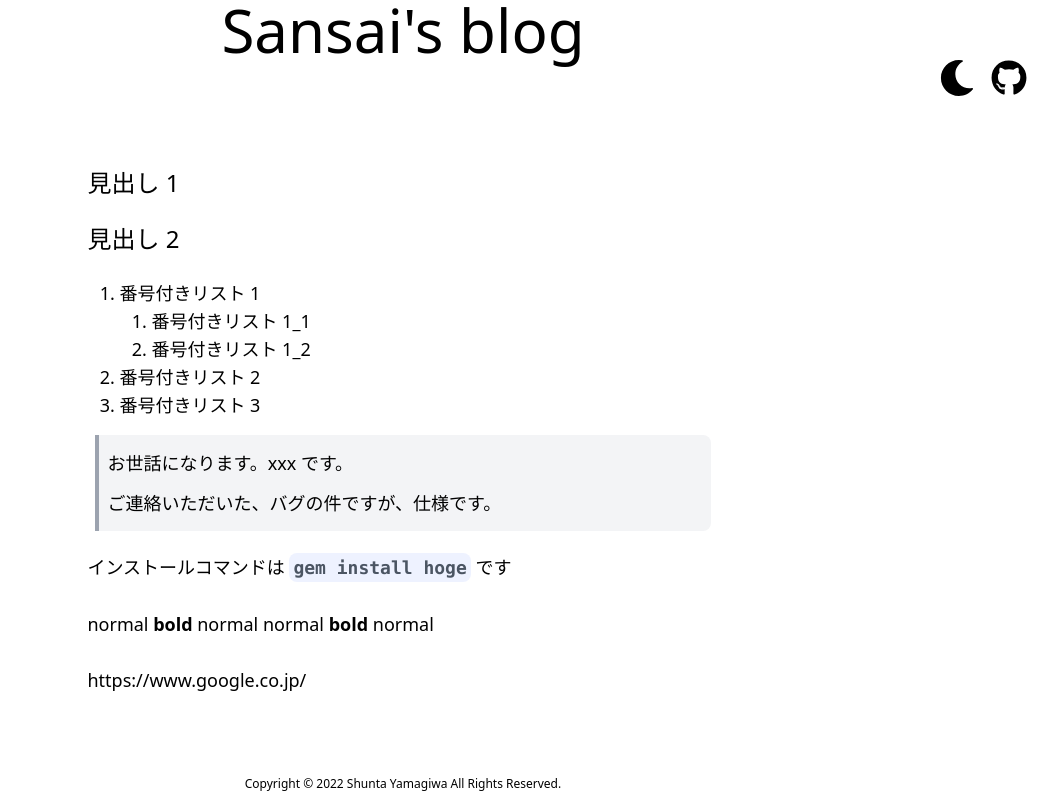
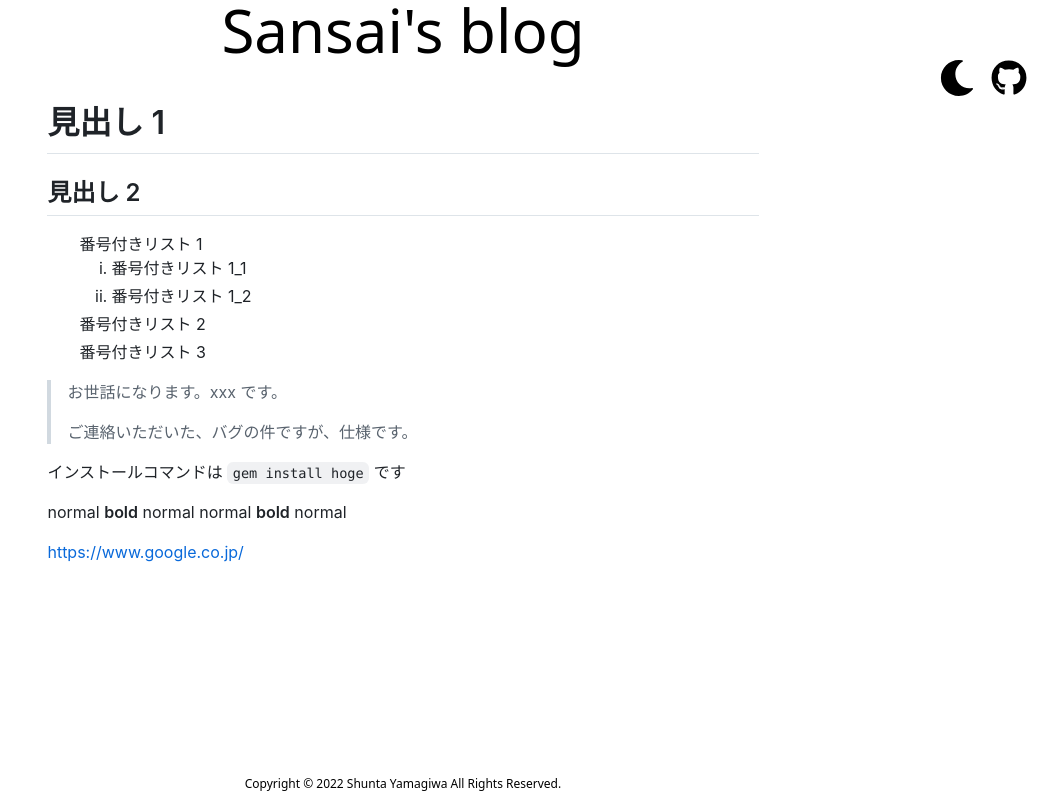
Before and after one commit to Sansai-snct/blog, a Next.js app: page /sample in a window 1280 px wide. Shown: the whole page, without its empty margins (237-1280 px from the left). Built offline with nearby package versions, Linux system fonts and the light colour scheme.

Commit message:
[update] スタイルの適用 #13

```diff
--- a/src/pages/[slug].tsx
+++ b/src/pages/[slug].tsx
@@ -4,6 +4,8 @@ import ErrorPage from 'next/error';
 import { getAllPosts, getPostBySlug } from '../lib/api';
 import Layout from '../components/Layout/Layout';
 import ReactMarkdown from 'react-markdown';
+import 'github-markdown-css';
+import gfm from 'remark-gfm';
 
 type Props = InferGetStaticPropsType<typeof getStaticProps>;
 
@@ -46,8 +48,8 @@ const Post: NextPage<Props> = ({ post }) => {
       <Layout pageTitle={post.title}>
         <div className='grid grid-cols-9'>
           <div className='col-span-2' />
-          <div className='markdown col-span-5 m-10'>
-            <ReactMarkdown>{post.content}</ReactMarkdown>
+          <div className='markdown-body col-span-5 m-10'>
+            <ReactMarkdown remarkPlugins={[gfm]}>{post.content}</ReactMarkdown>
           </div>
           <div className='col-span-2' />
         </div>
```
